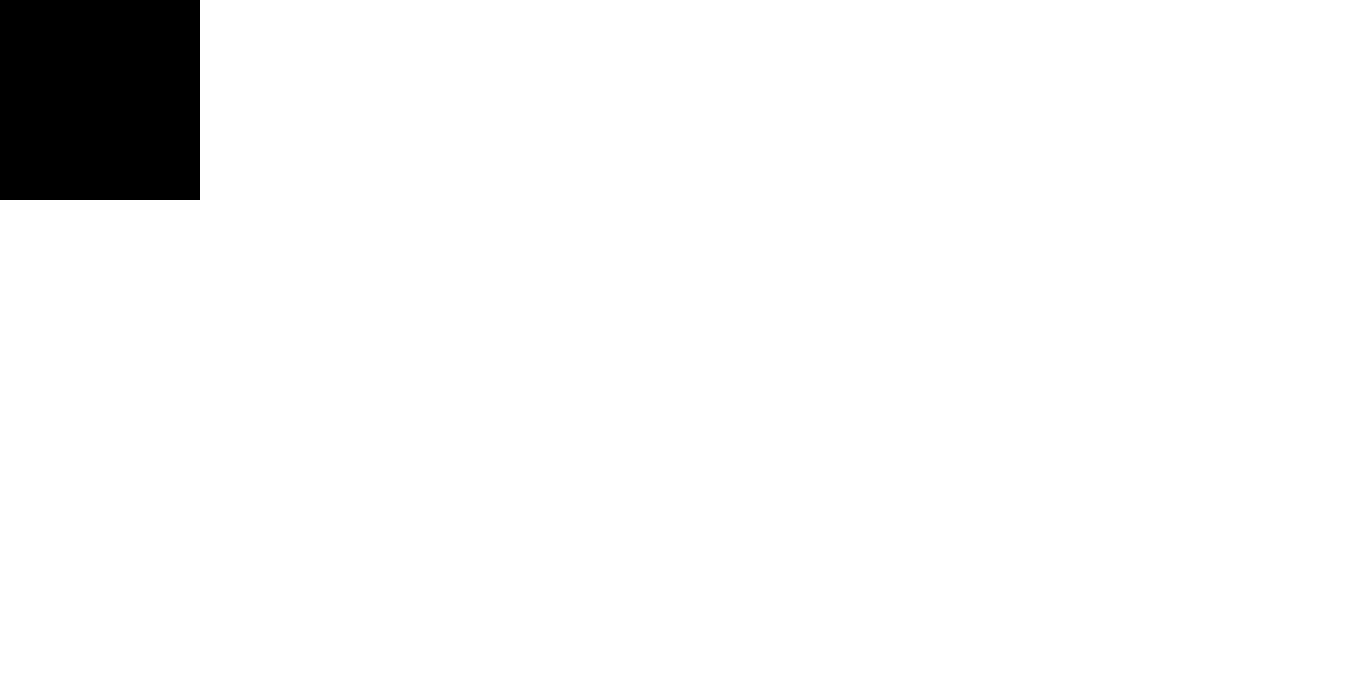
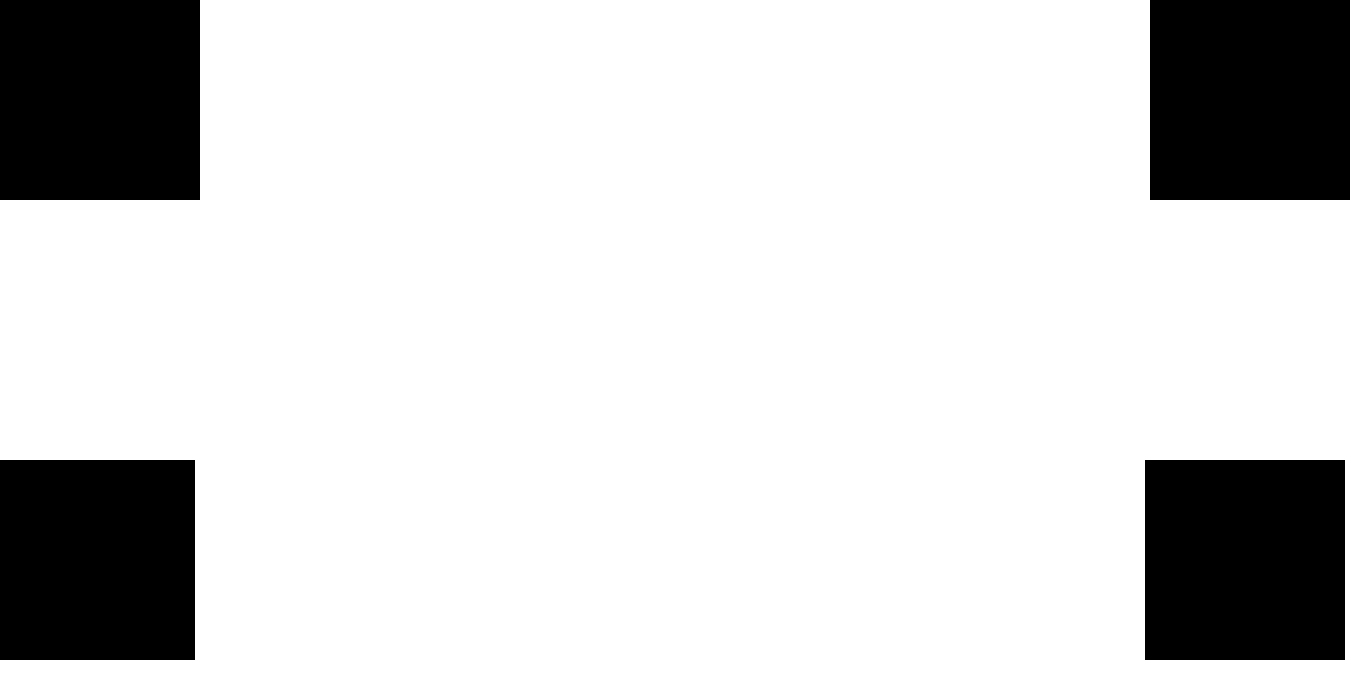
Before and after one commit to borgesvinicius/posicionamentocss, a plain HTML site: page partedois/partedois.html in a window 1280 px wide. Shown: the whole page, 1350 px wide, since content can reach past the window. Drawn offline with Linux system fonts and the light colour scheme.

Commit message:
fasedois ok

```diff
--- a/partedois/style.css
+++ b/partedois/style.css
@@ -6,23 +6,26 @@
 background-color: black;
 width:200px;
 height:200px;
+position:absolute;
+
 }
-.div2{
+.div2,.div4{
 background-color: black;
 width: 200px;
  height: 200px;
- display:flex;
- flex-direction:column-reverse;
+position:relative;
+left: 1150px;
+
 }
 
-.div4{
-background-color: black;
-width: 200px;
- height: 200px;
-}
+
 
 .div3{
  background-color: black;
  width: 200px;
   height: 200px;
+  position:absolute;
+  top: 460px;
+  right: 1155px;
+
 }
```
